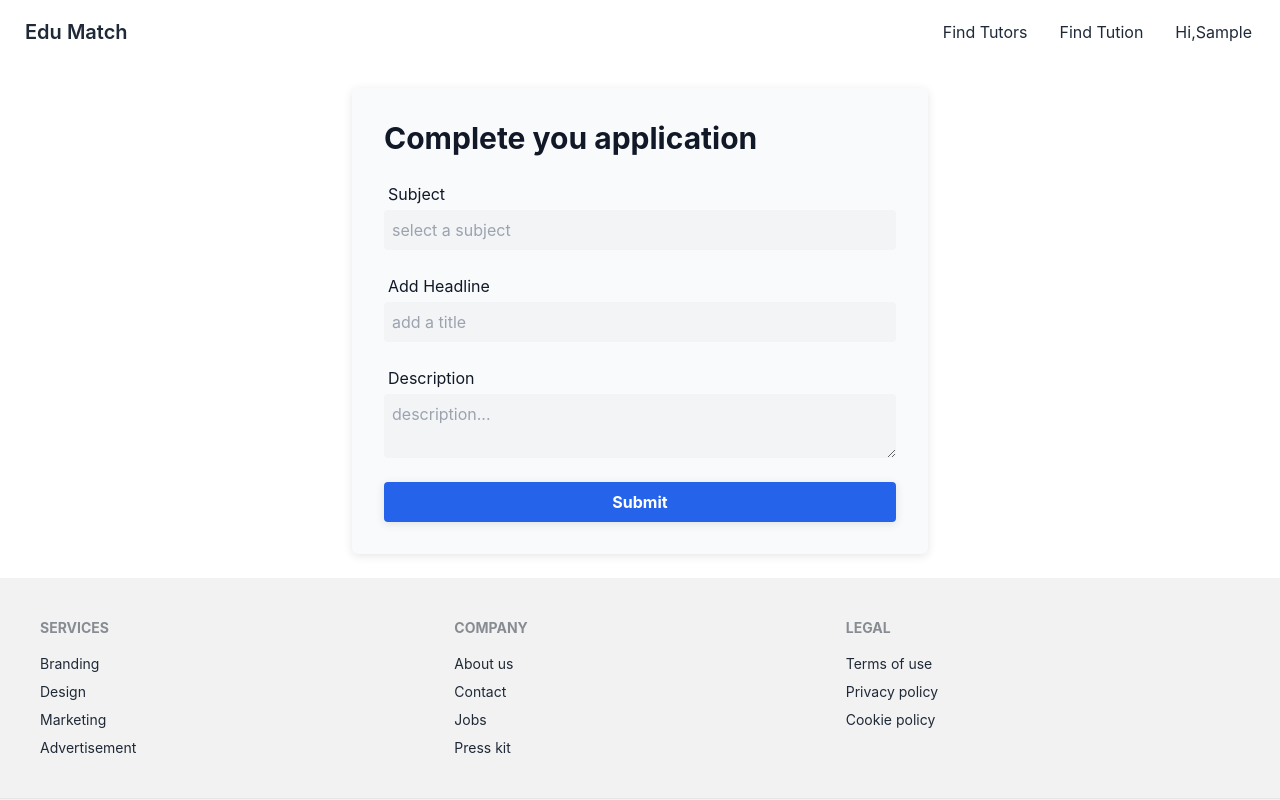
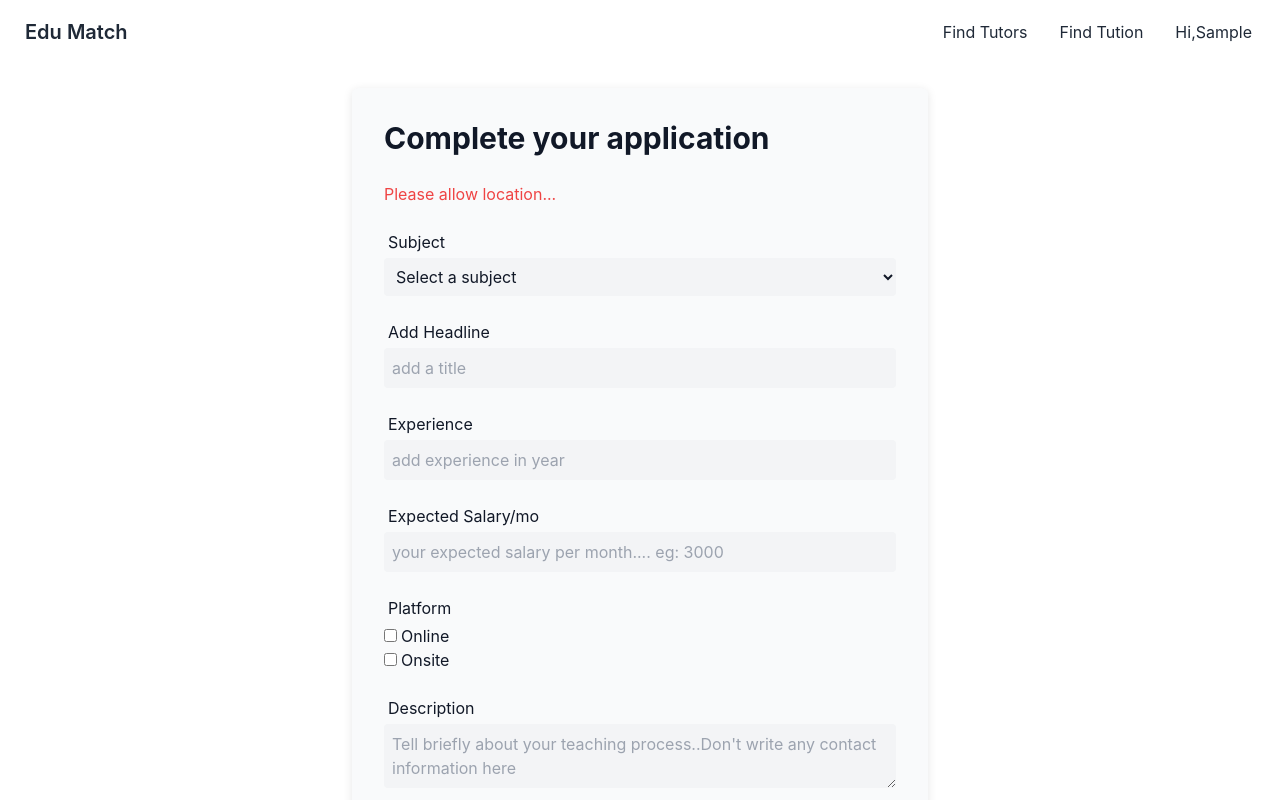
Before and after one commit to JahidHasanPintu/edumatch-client-side, a React (Create React App) app: page /create-proposal in a window 1280 px wide. Shown: the top 800 px of the page. Built offline with nearby package versions, Linux system fonts and the light colour scheme; no server answers; sample sign-in values are in the browser's storage; the HTML template or start-up script is replaced by a standard one.

Commit message:
proposal posting complete

```diff
--- a/src/App.js
+++ b/src/App.js
@@ -17,20 +17,22 @@ function App() {
   return (
     <div className="">
 
-      <Navbar/>
+      <Navbar />
       <Routes>
 
-        <Route path="/" element={<Home/>}></Route>
-        <Route path="/tutors" element={<Tutors/>}></Route>
-        <Route path="/create-proposal" element={<PostProposal/>}></Route>
-        <Route path="login" element={<Login/>}></Route>
-        <Route path="/register" element={<Register/>}></Route>
+        <Route path="/" element={<Home />}></Route>
+        <Route path="/tutors" element={<Tutors />}></Route>
+        <Route path="/create-proposal" element={<RequireAuth>
+          <PostProposal />
+        </RequireAuth>}></Route>
+        <Route path="login" element={<Login />}></Route>
+        <Route path="/register" element={<Register />}></Route>
         <Route path="/account" element={<RequireAuth>
-         <Account/>
+          <Account />
         </RequireAuth>}></Route>
 
       </Routes>
-      <Footer/>
+      <Footer />
       <ToastContainer />
     </div>
   );
--- a/src/Components/PostProposal/PostProposal.jsx
+++ b/src/Components/PostProposal/PostProposal.jsx
@@ -1,26 +1,232 @@
-import React from 'react';
+import React, { useEffect, useState } from 'react';
+import { auth } from '../../firebase/firebase.init';
+import { useAuthState } from 'react-firebase-hooks/auth';
+import { getBaseURL } from '../../baseURL/baseURL';
+import { toast } from 'react-toastify';
 
 const PostProposal = () => {
+    const [teacherLocation, setTeacherLocation] = useState(null);
+    const [user] = useAuthState(auth);
+    useEffect(() => {
+        // Check if the browser supports geolocation
+        if ('geolocation' in navigator) {
+            navigator.geolocation.getCurrentPosition(
+                position => {
+                    setTeacherLocation({
+                        latitude: position.coords.latitude,
+                        longitude: position.coords.longitude
+                    });
+                },
+                error => {
+                    console.error('Error getting geolocation:', error);
+                }
+            );
+        } else {
+            console.error('Geolocation is not supported in this browser.');
+        }
+    }, []);
+
+    const [formData, setFormData] = useState({
+        name: '',
+        image: '',
+        subject: '',
+        headline: '',
+        experience: '',
+        salary: '',
+        platform: [],
+        description: '',
+        location: null
+    });
+
+    useEffect(() => {
+        if (teacherLocation) {
+            setFormData(prevFormData => ({
+                ...prevFormData,
+                location: teacherLocation
+            }));
+        }
+        if (user) {
+            setFormData(prevFormData => ({
+                ...prevFormData,
+                image: user.photoURL,
+                name: user.displayName
+            }));
+        }
+    }, [teacherLocation]);
+
+    const handleInputChange = (event) => {
+        const { name, value, type, checked } = event.target;
+        setFormData((prevFormData) => ({
+            ...prevFormData,
+            [name]: type === 'checkbox' ? handleCheckboxValue(checked, prevFormData[name], value) : value
+        }));
+    };
+
+    const handleCheckboxValue = (checked, prevValue, value) => {
+        if (checked) {
+            return [...prevValue, value];
+        } else {
+            return prevValue.filter((item) => item !== value);
+        }
+    };
+
+    const handleSubmit = (event) => {
+        event.preventDefault();
+        fetch(`http://localhost:5000/proposals`, {
+          method: 'POST',
+          headers: {
+            'Content-Type': 'application/json',
+          },
+          body: JSON.stringify(formData),
+        })
+          .then((response) => response.json())
+          .then((data) => {
+            console.log(data);
+            toast.success("Successfully Posted")
+          })
+          .catch((error) => {
+            // Handle any errors that occur during the request
+            console.error(error);
+          });
+        // console.log(formData);
+    };
+
+
+
     return (
         <div>
+
             <section className="p-6 text-gray-900">
-	<form novalidate="" className="container w-full max-w-xl p-8 mx-auto space-y-6 rounded-md shadow bg-gray-50 ng-untouched ng-pristine ng-valid">
-		<h2 className="w-full text-3xl font-bold leading-tight"> Complete you application
-        </h2>
+                <form noValidate="" className="container w-full max-w-xl p-8 mx-auto space-y-6 rounded-md shadow bg-gray-50 ng-untouched ng-pristine ng-valid" onSubmit={handleSubmit}>
+                    <h2 className="w-full text-3xl font-bold leading-tight">Complete your application</h2>
+                    {teacherLocation ? (
                         <div>
-			<label for="name" className="block mb-1 ml-1">Subject</label>
-			<input id="name" type="text" placeholder="select a subject" required="" className="block w-full p-2 rounded focus:outline-none focus:ring focus:ring-opacity-25 focus:ring-violet-400 bg-gray-100" />
+                            {/* Latitude: {teacherLocation.latitude}<br />
+                            Longitude: {teacherLocation.longitude} */}
                         </div>
+                    ) : (
+                        <div className='text-red-500'>Please allow location...</div>
+                    )}
+
                     <div>
-			<label for="headline" className="block mb-1 ml-1">Add Headline</label>
-			<input id="headline" type="text" placeholder="add a title" required="" className="block w-full p-2 rounded focus:outline-none focus:ring focus:ring-opacity-25 focus:ring-violet-400 bg-gray-100" />
+                        <label htmlFor="subject" className="block mb-1 ml-1">
+                            Subject
+                        </label>
+                        <select
+                            id="subject"
+                            className="block w-full p-2 rounded focus:outline-none focus:ring focus:ring-opacity-25 focus:ring-violet-400 bg-gray-100"
+                            required
+                            name="subject"
+                            value={formData.subject}
+                            onChange={handleInputChange}
+                        >
+                            <option value="">Select a subject</option>
+                            <option value="bangla">Bangla</option>
+                            <option value="english">English</option>
+                            <option value="math">Math</option>
+                        </select>
                     </div>
+
                     <div>
-			<label for="description" className="block mb-1 ml-1">Description</label>
-			<textarea id="description" type="text" placeholder="description..." className="block w-full p-2 rounded autoexpand focus:outline-none focus:ring focus:ring-opacity-25 focus:ring-violet-400 bg-gray-100"></textarea>
+                        <label htmlFor="headline" className="block mb-1 ml-1">
+                            Add Headline
+                        </label>
+                        <input
+                            id="headline"
+                            type="text"
+                            placeholder="add a title"
+                            required
+                            className="block w-full p-2 rounded focus:outline-none focus:ring focus:ring-opacity-25 focus:ring-violet-400 bg-gray-100"
+                            name="headline"
+                            value={formData.headline}
+                            onChange={handleInputChange}
+                        />
                     </div>
+
                     <div>
-			<button type="submit" className="w-full px-4 py-2 font-bold rounded shadow focus:outline-none focus:ring  focus:ring-opacity-50 bg-blue-600 focus:ring-violet-400 hover:-blue-800 text-white">Submit </button>
+                        <label htmlFor="experience" className="block mb-1 ml-1">
+                            Experience
+                        </label>
+                        <input
+                            id="experience"
+                            type="text"
+                            placeholder="add experience in year"
+                            required
+                            className="block w-full p-2 rounded focus:outline-none focus:ring focus:ring-opacity-25 focus:ring-violet-400 bg-gray-100"
+                            name="experience"
+                            value={formData.experience}
+                            onChange={handleInputChange}
+                        />
+                    </div>
+
+                    <div>
+                        <label htmlFor="salary" className="block mb-1 ml-1">
+                            Expected Salary/mo
+                        </label>
+                        <input
+                            id="salary"
+                            type="text"
+                            placeholder="your expected salary per month.... eg: 3000"
+                            required
+                            className="block w-full p-2 rounded focus:outline-none focus:ring focus:ring-opacity-25 focus:ring-violet-400 bg-gray-100"
+                            name="salary"
+                            value={formData.salary}
+                            onChange={handleInputChange}
+                        />
+                    </div>
+
+                    <div>
+                        <label htmlFor="platform" className="block mb-1 ml-1">
+                            Platform
+                        </label>
+                        <div className="flex items-center">
+                            <input
+                                id="online"
+                                type="checkbox"
+                                value="online"
+                                className="mr-1"
+                                name="platform"
+                                checked={formData.platform.includes('online')}
+                                onChange={handleInputChange}
+                            />
+                            <label htmlFor="online">Online</label>
+                        </div>
+                        <div className="flex items-center">
+                            <input
+                                id="onsite"
+                                type="checkbox"
+                                value="onsite"
+                                className="mr-1"
+                                name="platform"
+                                checked={formData.platform.includes('onsite')}
+                                onChange={handleInputChange}
+                            />
+                            <label htmlFor="onsite">Onsite</label>
+                        </div>
+                    </div>
+
+                    <div>
+                        <label htmlFor="description" className="block mb-1 ml-1">
+                            Description
+                        </label>
+                        <textarea
+                            id="description"
+                            type="text"
+                            placeholder="Tell briefly about your teaching process..Don't write any contact information here"
+                            className="block w-full p-2 rounded autoexpand focus:outline-none focus:ring focus:ring-opacity-25 focus:ring-violet-400 bg-gray-100"
+                            name="description"
+                            value={formData.description}
+                            onChange={handleInputChange}
+                        ></textarea>
+                    </div>
+
+                    <div>
+                        <button
+                            type="submit"
+                            className="w-full px-4 py-2 font-bold rounded shadow focus:outline-none focus:ring focus:ring-opacity-50 bg-blue-600 focus:ring-violet-400 hover:-blue-800 text-white"
+                        >
+                            Submit
+                        </button>
                     </div>
                 </form>
             </section>
--- /dev/null
+++ b/src/baseURL/baseURL.js
@@ -0,0 +1,5 @@
+const baseURL = "http://localhost:5000";
+
+export function getBaseURL() {
+    return baseURL;
+}
```
Lines whose indentation alone changed are shown as unchanged.
